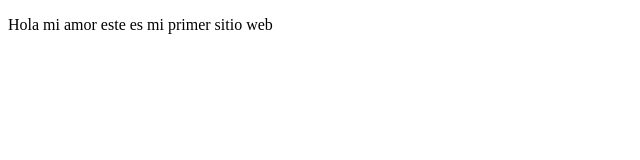
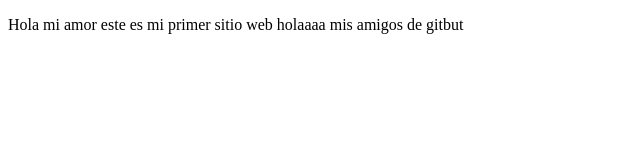
Before and after one commit to aapplaza/enentendiendoobunto, a plain HTML site: page index.html in a window 1280 px wide. Shown: the whole page, without its empty margins (0-640 px from the left). Drawn offline with Linux system fonts and the light colour scheme.

```diff
--- a/index.html
+++ b/index.html
@@ -8,7 +8,7 @@
 </head>
 <body>
     <p>Hola mi amor este es mi primer sitio web
-
+        holaaaa mis amigos de gitbut
     </p>
 </body>
 </html>
```
